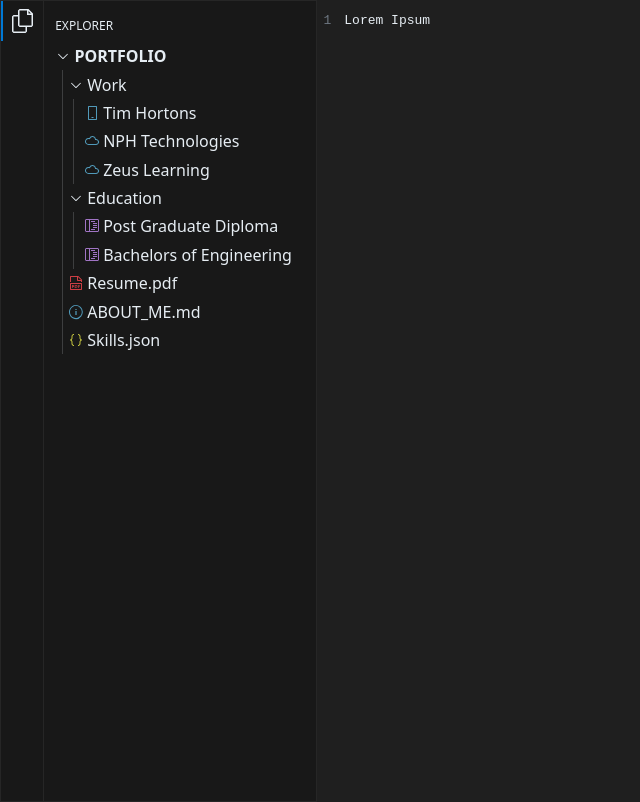
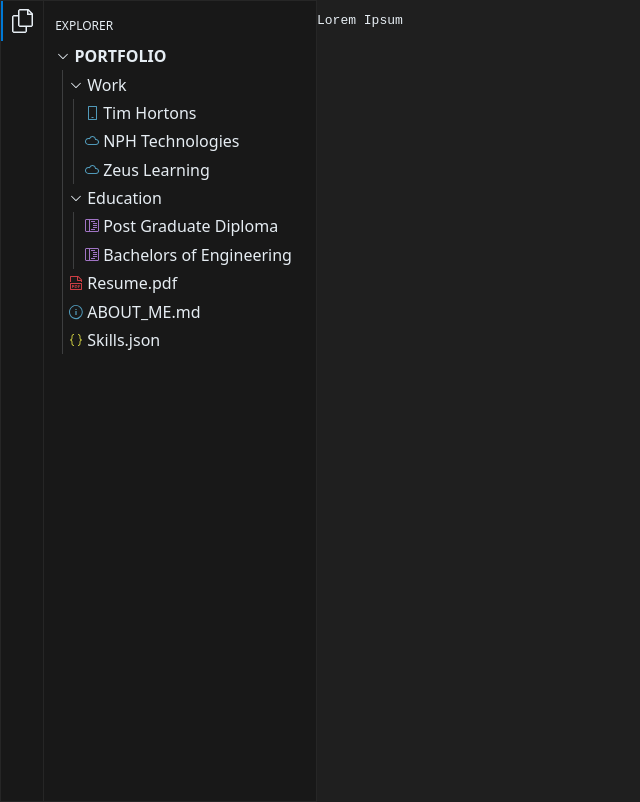
Before and after one commit to vipul-gujare/portfolio-react, a React (Vite) app: page / in a window 1280 px wide. Shown: the whole page, without its empty margins (0-640 px from the left). Built offline with nearby package versions, Linux system fonts and the light colour scheme.

Commit message:
Remove unused css

```diff
--- a/src/App.css
+++ b/src/App.css
@@ -22,15 +22,7 @@
   --line-number-color: #6d7681;
   --line-number-padding: 0 0.5em;
   --line-number-margin: 0.5em;
-  counter-reset: line 1;
-}
-
-pre.main-container-editable::before {
-  content: "1";
-  display: inline-block;
-  padding: var(--line-number-padding);
-  margin-right: var(--line-number-margin);
-  color: var(--line-number-color);
+  counter-reset: line 0;
 }
 
 pre.main-container-editable div {
```
